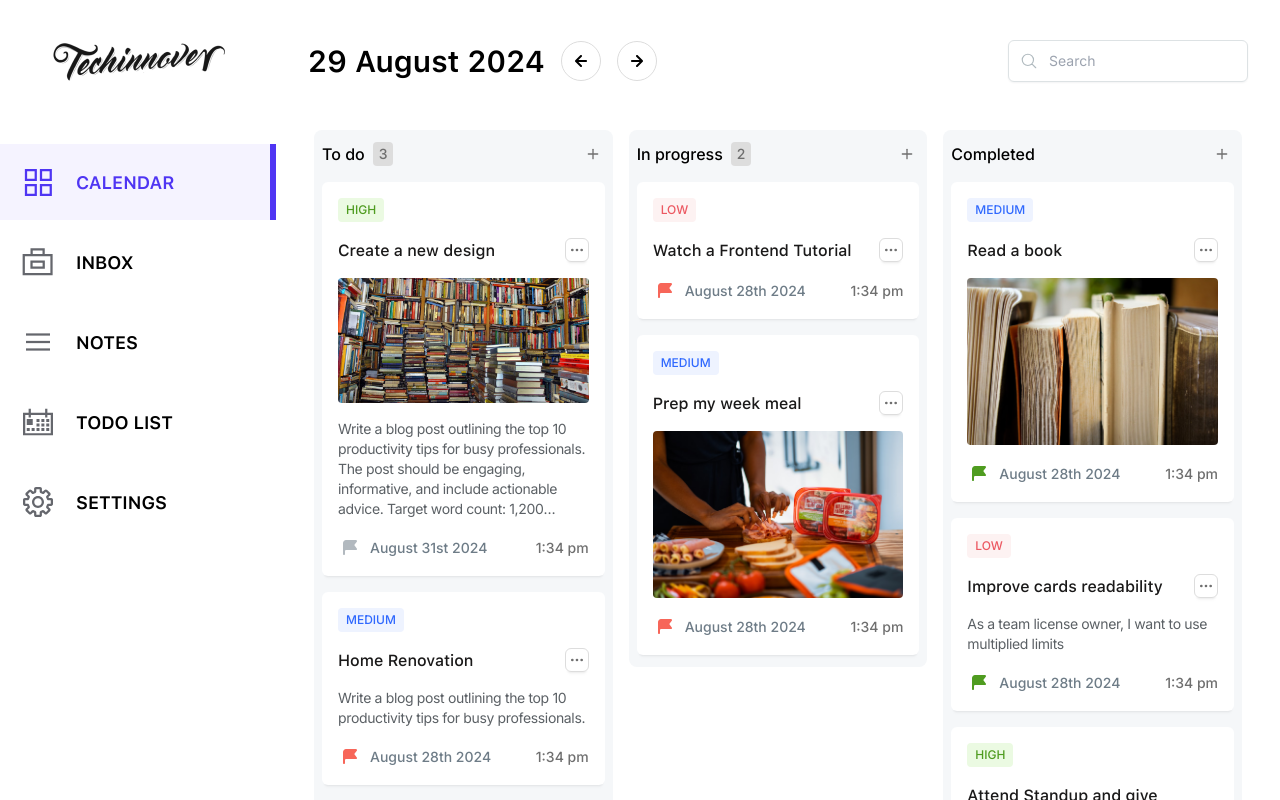
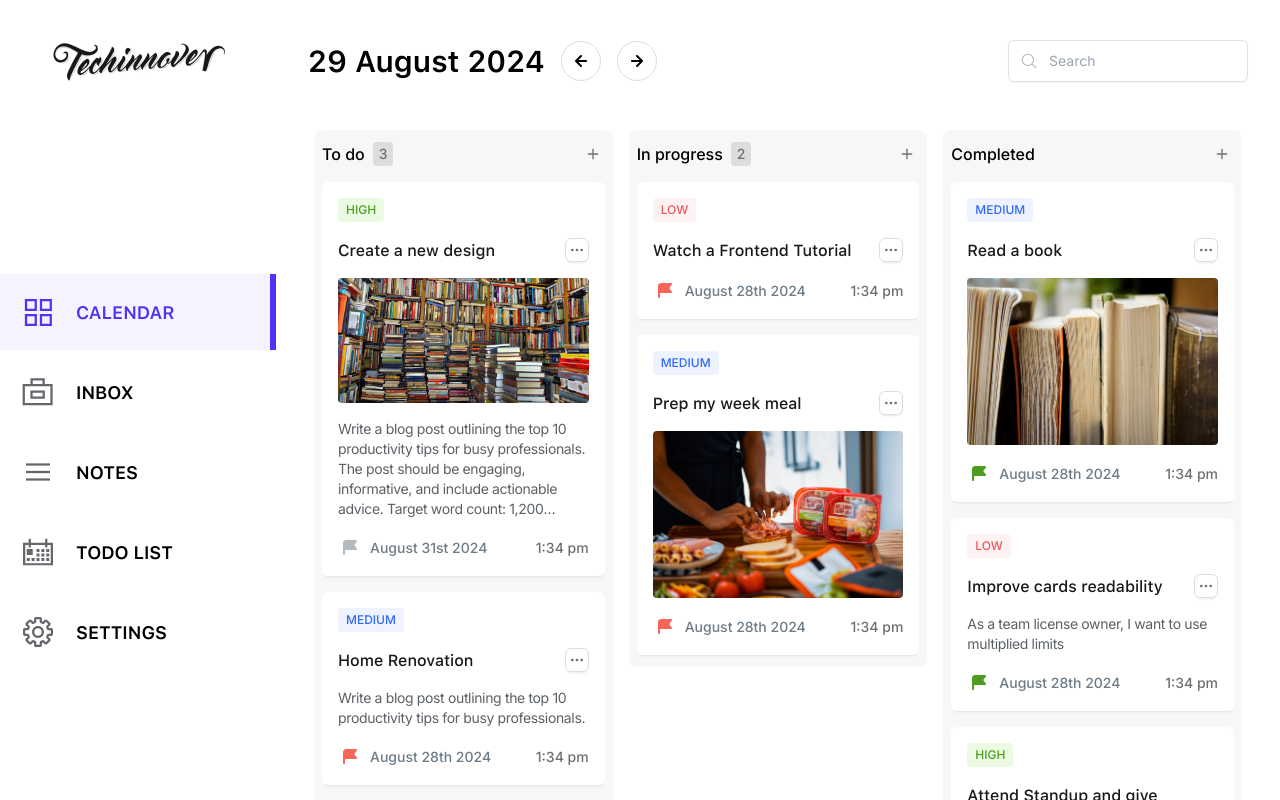
Before and after one commit to BlessTheBoy/techninover, a Next.js app: page / in a window 1280 px wide. Built offline with nearby package versions, Linux system fonts and the light colour scheme.

Commit message:
md responsive

```diff
--- a/app/layout.tsx
+++ b/app/layout.tsx
@@ -2,14 +2,6 @@ import type { Metadata } from "next";
 import "./globals.css";
 import SideNav from "@/components/ui/SideNav";
 import { inter, sfPro } from "@/components/ui/fonts";
-import {
-  Dialog,
-  DialogContent,
-  DialogDescription,
-  DialogHeader,
-  DialogTitle,
-  DialogTrigger,
-} from "@/components/ui/dialog";
 
 export const metadata: Metadata = {
   title: "Create Next App",
@@ -27,10 +19,13 @@ export default function RootLayout({
     <html lang="en">
       <body className={`${sfPro.variable} ${inter.className} antialiased`}>
         <div className="flex h-screen flex-col md:flex-row md:overflow-hidden bg-white">
-          <div className="w-full flex-none md:w-[17.25rem]">
+          <div className="w-full flex-none md:w-fit lg:w-[17.25rem]">
             <SideNav />
           </div>
-          <div className="flex-grow md:overflow-y-auto">{children}</div>
+          <div className="flex-grow md:overflow-y-auto">
+
+            {children}
+          </div>
         </div>
         {modal}
       </body>
--- a/app/page.tsx
+++ b/app/page.tsx
@@ -17,12 +17,8 @@ import {
 } from "@dnd-kit/core";
 import {
   arrayMove,
-  SortableContext,
   sortableKeyboardCoordinates,
-  verticalListSortingStrategy,
 } from "@dnd-kit/sortable";
-
-import { SortableItem } from "../components/ui/SortableItem";
 import TaskCard from "@/components/ui/TaskCard";
 import LeftArrow from "@/components/ui/svgs/left-arrow";
 import RightArrow from "@/components/ui/svgs/right-arrow";
@@ -31,6 +27,8 @@ import { Task } from "@/types";
 import TodoColumn from "@/components/ui/TodoColumn";
 import InProgressColumn from "@/components/ui/InProgressColumn";
 import CompletedColumn from "@/components/ui/CompletedColumn";
+import Link from "next/link";
+import Image from "next/image";
 
 const todoTasksData: Task[] = [
   {
@@ -143,6 +141,9 @@ export default function Home() {
 
   return (
     <main className="px-3 py-6 md:py-10 md:px-8">
+      <Link className="hidden md:block lg:hidden w-fit mb-6" href="/">
+        <Image src="/techinnover.png" alt="Acme Logo" width={180} height={44} />
+      </Link>
       <div className="space-y-4 md:space-y-0 md:flex items-center justify-between">
         <div className="flex items-center gap-4">
           <p className="font-sfPro font-semibold text-xl md:text-3xl grow md:flex-grow-0">
--- a/components/ui/NavLinks.tsx
+++ b/components/ui/NavLinks.tsx
@@ -66,7 +66,7 @@ export default function NavLinks() {
                 }
               )}
             />
-            <p className="hidden md:block font-sfPro font-semibold text-lg">
+            <p className="hidden lg:block font-sfPro font-semibold text-lg">
               {link.name}
             </p>
           </Link>
--- a/components/ui/SideNav.tsx
+++ b/components/ui/SideNav.tsx
@@ -5,10 +5,11 @@ import Image from "next/image";
 export default function SideNav() {
   return (
     <div className="flex h-full flex-col px-3 pt-10 md:px-0">
-      <Link className="mx-auto mb-8 md:mb-[60px]" href="/">
+      <Link className="mx-auto mb-8 md:mb-[60px] md:hidden lg:block" href="/">
         <Image src="/techinnover.png" alt="Acme Logo" width={180} height={44} />
       </Link>
-      <div className="flex grow flex-row space-x-2 md:flex-col md:space-x-0 md:space-y-1">
+      <div className="hidden mx-auto mb-8 md:mb-[60px] h-11 md:lg:block lg:hidden" />
+      <div className="flex grow flex-row space-x-2 md:flex-col md:space-x-0 md:space-y-1 md:justify-center">
         <NavLinks />
       </div>
     </div>
```
